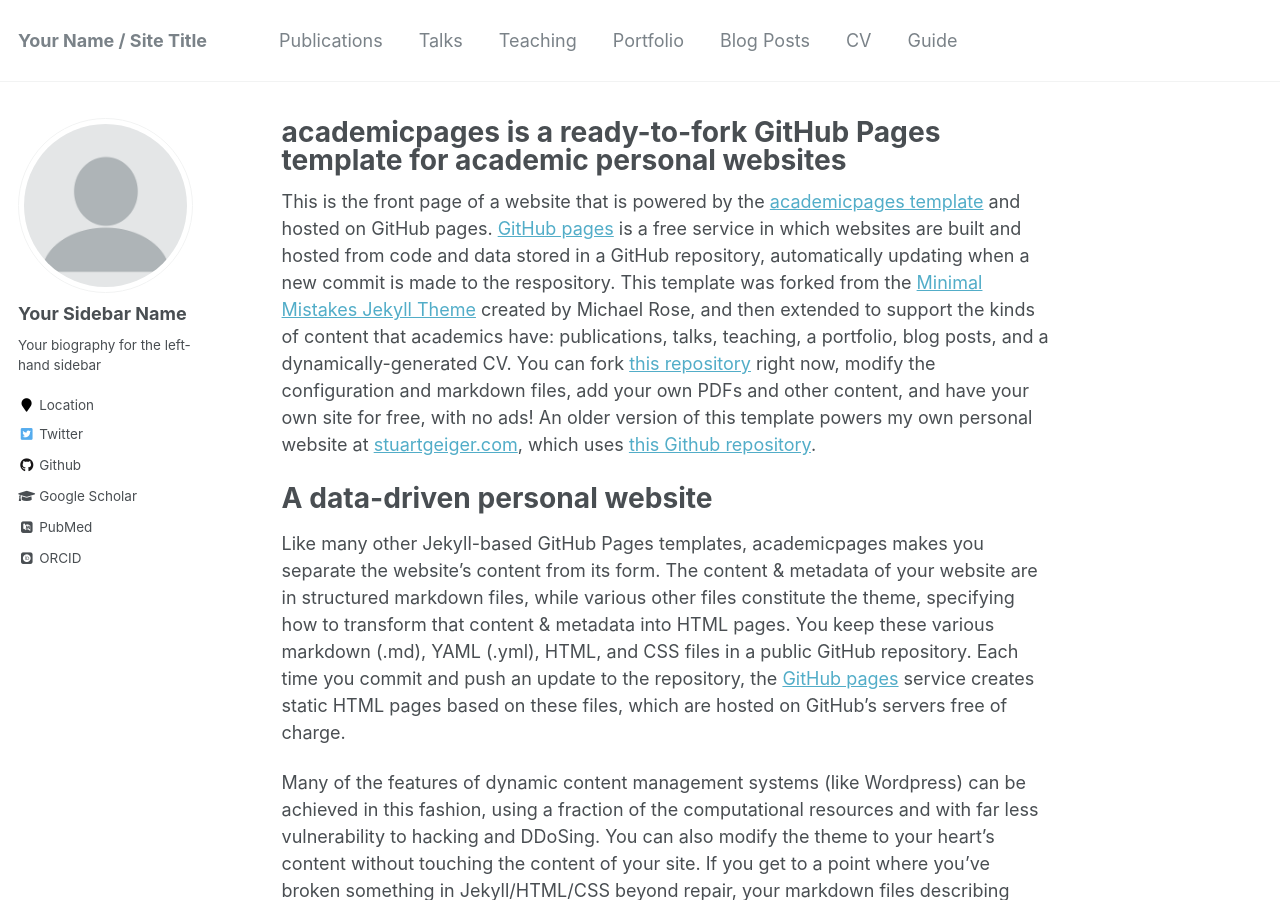
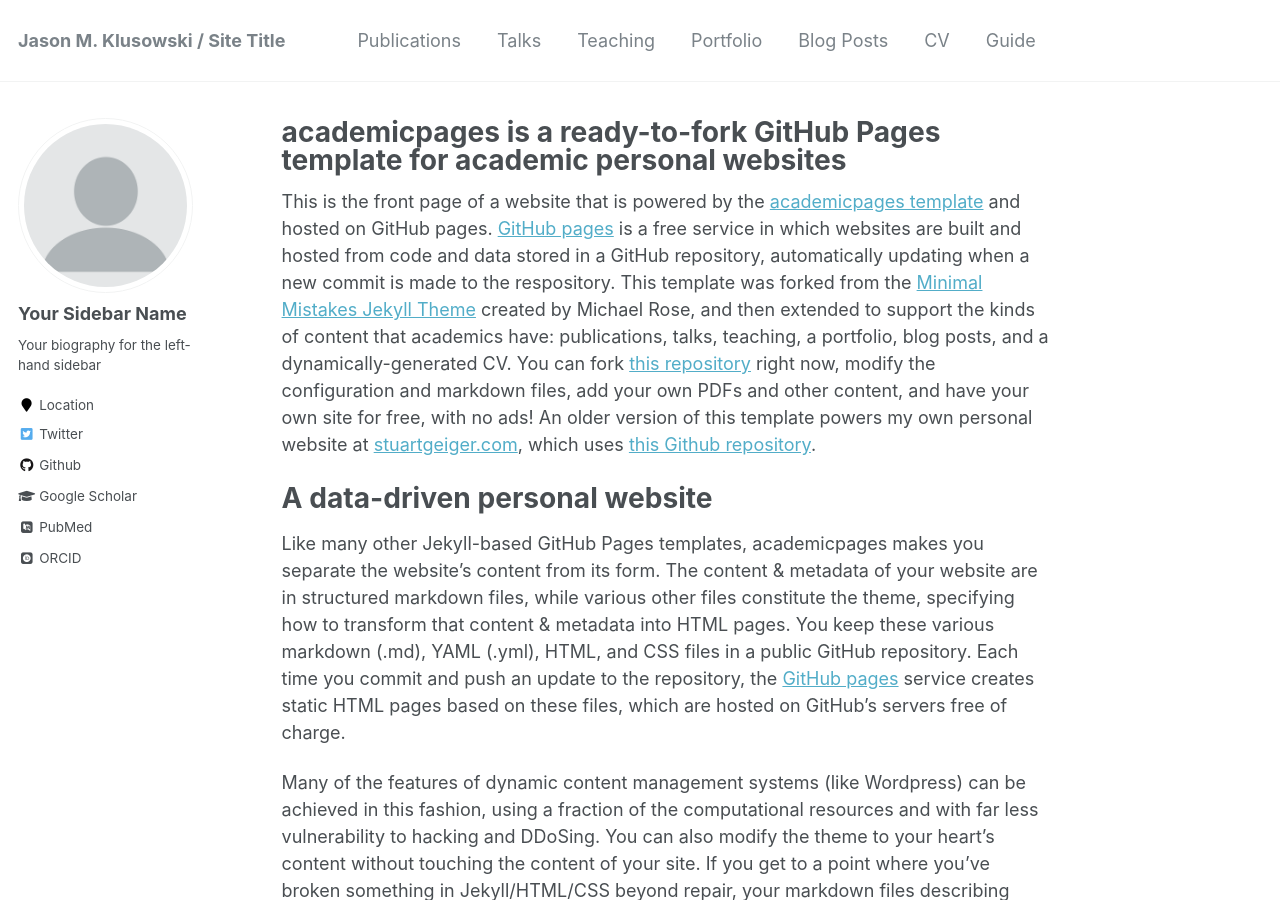
Before and after one commit to jasonklusowski/jasonklusowski.github.io, a Jekyll site: the page built from _pages/about.md, in a window 1280 px wide and 900 px high. Built offline with Jekyll 4.4.1, drawn with Linux system fonts in a browser that asks for light colours; some web fonts are replaced.

Commit message:
Update _config.yml

```diff
--- a/_config.yml
+++ b/_config.yml
@@ -7,7 +7,7 @@
 
 # Site Settings
 locale                   : "en-US"
-title                    : "Your Name / Site Title"
+title                    : "Jason M. Klusowski / Site Title"
 title_separator          : "-"
 name                     : &name "Your Name"
 description              : &description "personal description"
```
